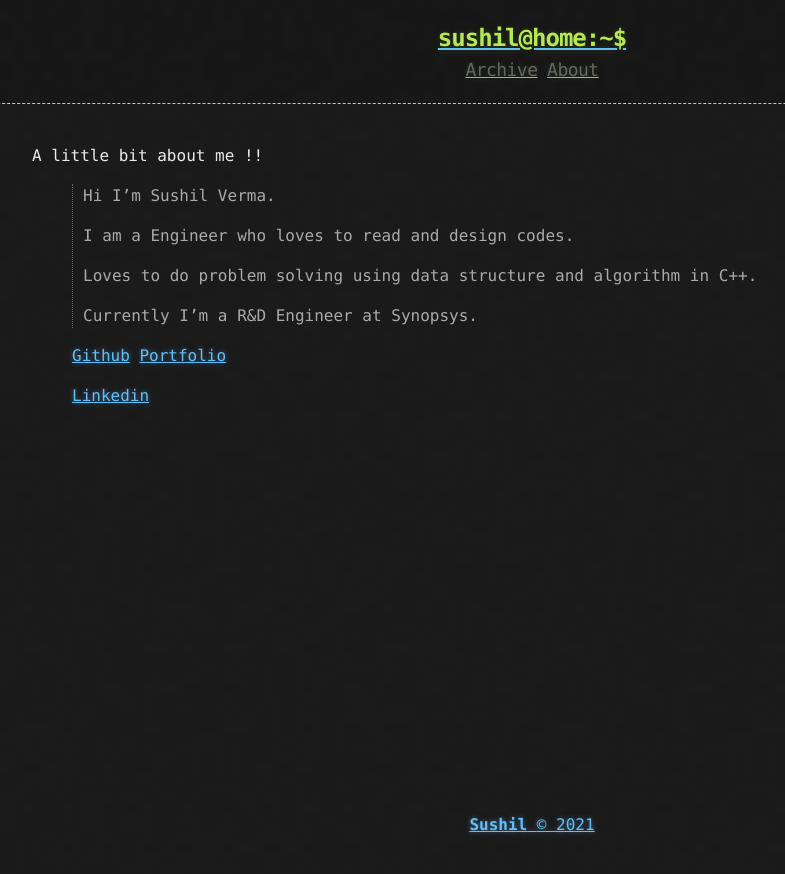
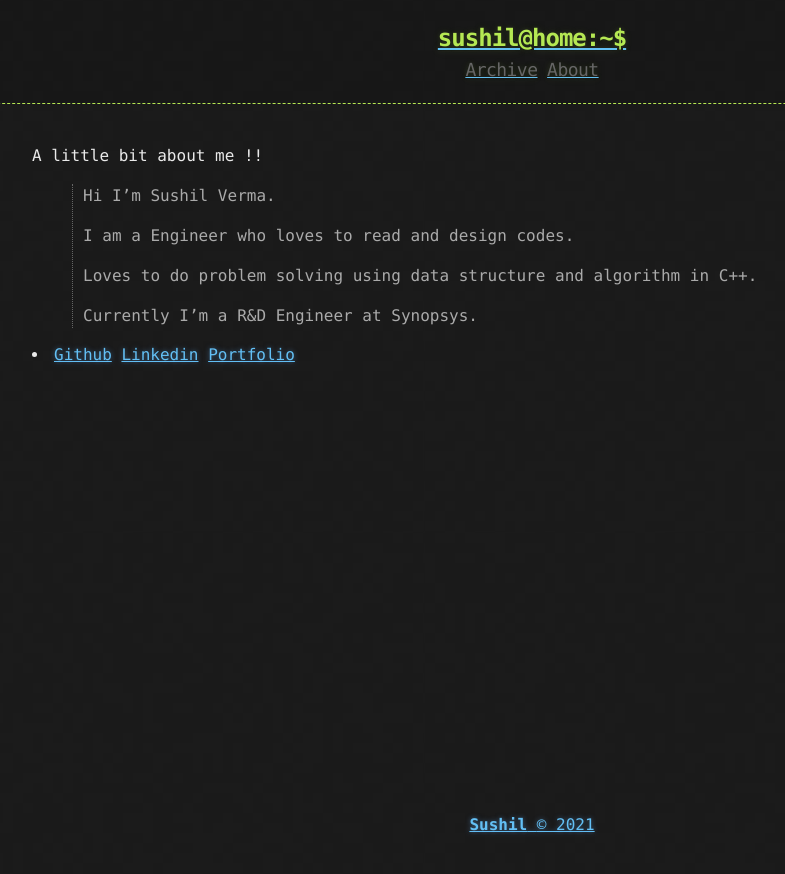
Before and after one commit to shushill/blog, a Jekyll site: the page built from about.md, in a window 1280 px wide. Shown: the top 874 px of the page, without its empty margins (108-893 px from the left). Built offline with Jekyll 4.4.1, drawn with Linux system fonts in a browser that asks for light colours.

Commit message:
Update about.md

```diff
--- a/about.md
+++ b/about.md
@@ -15,15 +15,9 @@ A little bit about me !!
 
 
 <section>
-        <ul>
+        <li>
           <a href="https://github.com/shushill">Github</a>
-
+          <a href="https://www.linkedin.com/in/shushill">Linkedin</a>
           <a href="https://shushill.github.io/">Portfolio</a>
-        </ul>
-          <ul>
-
-          <a href="https://www.linkedin.com/in/shushill">Linkedin</a>
-
-        </ul>
-
+        </li>
 </section>
```
